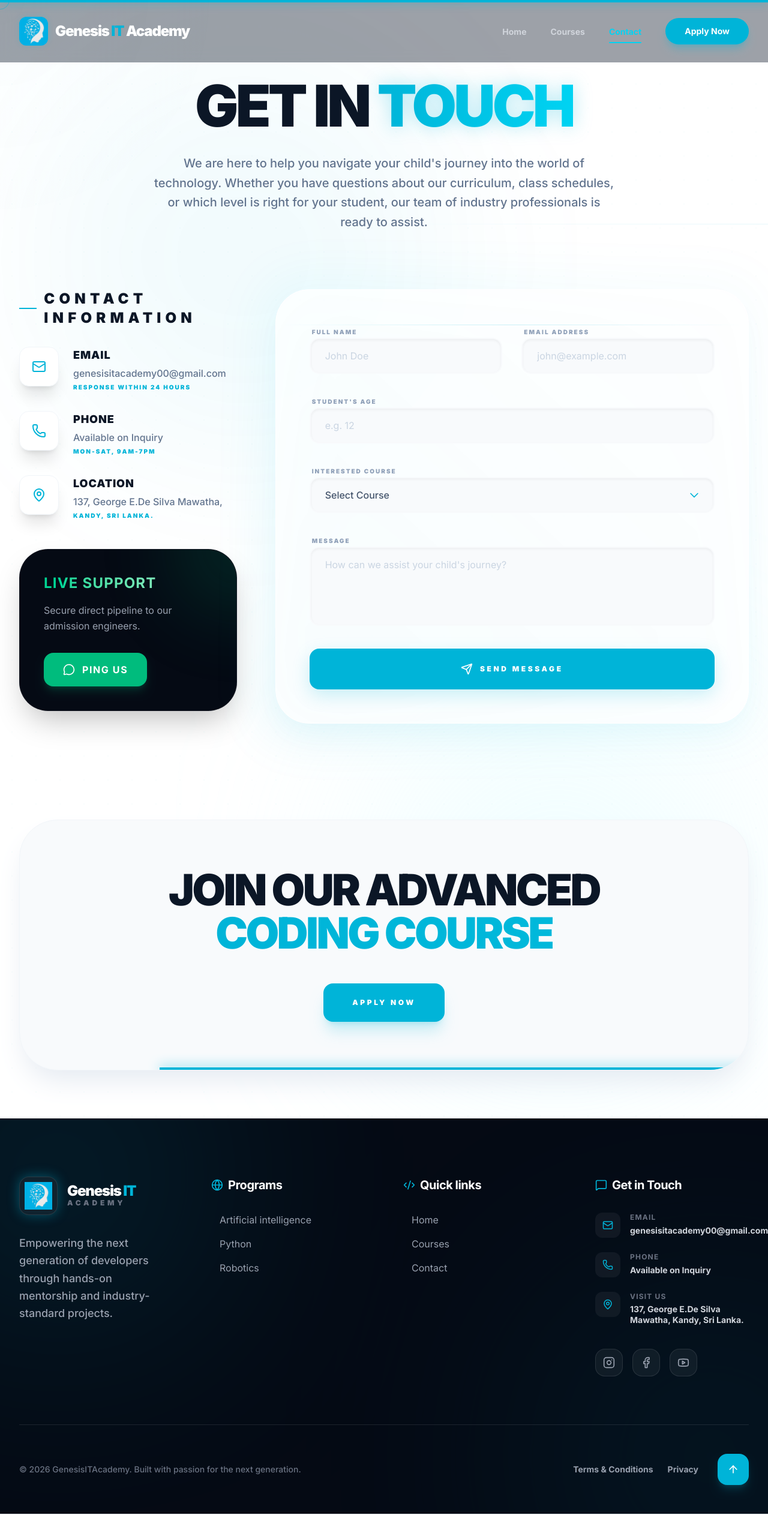
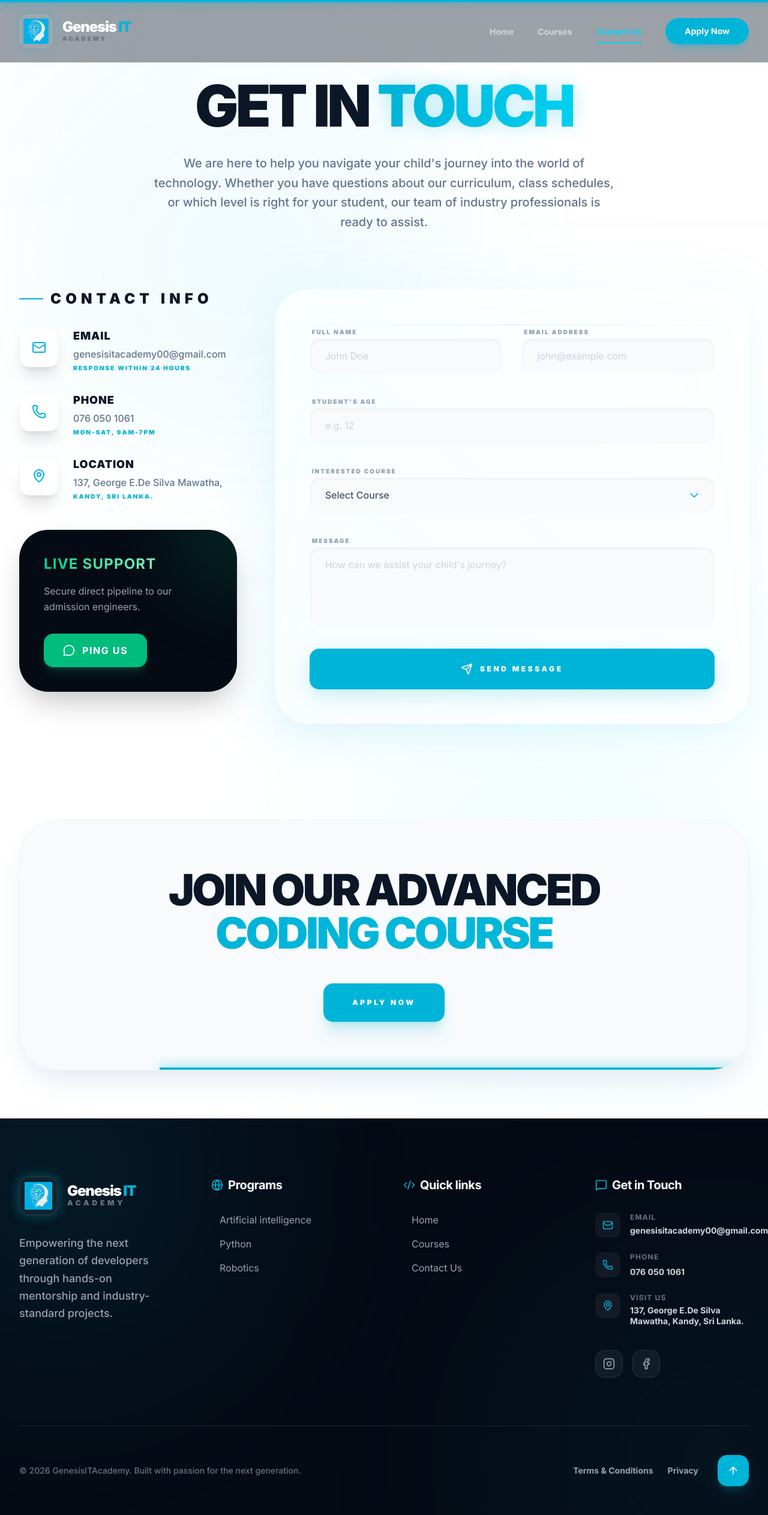
Before and after one commit to SustyDigiMarketers/Genesis-IT-Academy, a React (Vite) app: page /#/contact in a window 1280 px wide. Shown: the whole page at 60% size. Built offline with nearby package versions, Linux system fonts and the light colour scheme.

Commit message:
feat: enhance UI/UX, update contact info, social links, and course naming

```diff
--- a/src/components/Layout.tsx
+++ b/src/components/Layout.tsx
@@ -3,7 +3,6 @@ import { Link, useLocation } from 'react-router-dom';
 import {
   Instagram,
   Facebook,
-  Youtube,
   Mail,
   Phone,
   Globe,
@@ -85,7 +84,7 @@ const Navbar = () => {
   const navLinks = [
     { name: 'Home', path: '/' },
     { name: 'Courses', path: '/courses' },
-    { name: 'Contact', path: '/contact' },
+    { name: 'Contact Us', path: '/contact' },
   ];
 
   const isCodingTest = location.pathname === '/coding-test';
@@ -104,20 +103,23 @@ const Navbar = () => {
 
       <div className="max-w-7xl mx-auto px-4 sm:px-6 lg:px-8">
         <div className="flex justify-between h-16 items-center">
-          <Link to="/" className="flex items-center space-x-2 sm:space-x-3 group">
+          <Link to="/" className="flex items-center space-x-2 sm:space-x-4 group min-w-max">
             <motion.div
               whileHover={{ rotate: 360 }}
               transition={{ duration: 0.8 }}
-              className="w-10 h-10 sm:w-12 sm:h-12 flex items-center justify-center rounded-xl overflow-hidden shadow-[0_0_10px_rgba(0,180,216,0.2)]"
+              className="w-10 h-10 sm:w-14 sm:h-14 flex items-center justify-center rounded-2xl overflow-hidden shadow-[0_0_15px_rgba(0,180,216,0.3)] bg-white/5 border border-white/10 p-1.5"
             >
-              <img src="/logo.png" alt="Logo" className="w-full h-full" />
+              <img src="/logo.png" alt="Logo" className="w-full h-full object-contain" />
             </motion.div>
-            <span className={cn(
-              "text-xl sm:text-2xl font-black tracking-tighter transition-colors",
-              "text-white group-hover:text-cyan-400"
-            )}>
-              Genesis <span className="text-brand-blue">IT</span> Academy
-            </span>
+            <div className="flex flex-col">
+              <span className={cn(
+                "text-lg sm:text-2xl font-black tracking-tighter transition-colors leading-none",
+                "text-white group-hover:text-cyan-400"
+              )}>
+                Genesis <span className="text-brand-blue">IT</span>
+              </span>
+              <span className="text-[8px] sm:text-[10px] font-black uppercase tracking-[0.3em] text-gray-500 group-hover:text-cyan-400/50 transition-colors">Academy</span>
+            </div>
           </Link>
 
           {/* Desktop Navigation */}
@@ -169,36 +171,39 @@ const Navbar = () => {
             exit={{ opacity: 0, y: -20 }}
             className="md:hidden absolute top-full left-0 right-0 bg-brand-dark shadow-2xl border-t border-white/10 overflow-hidden"
           >
-            <div className="px-6 py-8 space-y-4">
+            <div className="px-6 py-12 space-y-2">
               {navLinks.map((link, i) => (
                 <motion.div
                   key={link.path}
-                  initial={{ opacity: 0, x: -20 }}
+                  initial={{ opacity: 0, x: -30 }}
                   animate={{ opacity: 1, x: 0 }}
-                  transition={{ delay: i * 0.1 }}
+                  transition={{ delay: i * 0.1, type: "spring", stiffness: 200, damping: 20 }}
                 >
                   <Link
                     to={link.path}
                     onClick={() => setIsOpen(false)}
                     className={cn(
-                      "block px-4 py-4 rounded-2xl text-lg font-bold transition-all",
-                      location.pathname === link.path ? "text-cyan-400 bg-white/5" : "text-gray-300 hover:bg-white/5"
+                      "flex items-center justify-between px-6 py-5 rounded-3xl text-xl font-black transition-all border border-transparent",
+                      location.pathname === link.path
+                        ? "text-cyan-400 bg-brand-blue/10 border-brand-blue/20"
+                        : "text-gray-300 hover:bg-white/5 active:scale-95"
                     )}
                   >
-                    {link.name}
+                    <span>{link.name}</span>
+                    <ChevronRight size={20} className={cn("transition-transform", location.pathname === link.path ? "opacity-100" : "opacity-0")} />
                   </Link>
                 </motion.div>
               ))}
               <motion.div
-                initial={{ opacity: 0, y: 20 }}
+                initial={{ opacity: 0, y: 30 }}
                 animate={{ opacity: 1, y: 0 }}
-                transition={{ delay: 0.3 }}
-                className="pt-6"
+                transition={{ delay: 0.4 }}
+                className="pt-10"
               >
                 <Link
                   to="/contact"
                   onClick={() => setIsOpen(false)}
-                  className="block w-full text-center btn-primary py-5 text-lg"
+                  className="block w-full text-center bg-brand-blue text-white py-6 rounded-[2rem] text-lg font-black uppercase tracking-widest shadow-xl shadow-brand-blue/20 active:scale-95 transition-all"
                 >
                   Apply Now
                 </Link>
@@ -274,7 +279,7 @@ const Footer = () => {
               {[
                 { name: 'Home', path: '/' },
                 { name: 'Courses', path: '/courses' },
-                { name: 'Contact', path: '/contact' }
+                { name: 'Contact Us', path: '/contact' }
               ].map((item) => (
                 <li key={item.name}>
                   <Link to={item.path} className="text-gray-400 hover:text-cyan-400 transition-colors flex items-center gap-2 group">
@@ -307,7 +312,7 @@ const Footer = () => {
                 </div>
                 <div>
                   <p className="text-xs font-bold text-gray-500 uppercase tracking-widest mb-1">Phone</p>
-                  <p className="text-sm font-bold text-gray-300">Available on Inquiry</p>
+                  <a href="tel:0760501061" className="text-sm font-bold text-gray-300 hover:text-brand-blue transition-colors">076 050 1061</a>
                 </div>
               </div>
               <div className="flex items-start gap-4 group">
@@ -323,16 +328,18 @@ const Footer = () => {
               {/* Social Icons Moved Here */}
               <div className="flex space-x-4 pt-4">
                 {[
-                  { icon: <Instagram size={20} />, label: "Instagram", color: "hover:text-pink-500 hover:border-pink-500" },
-                  { icon: <Facebook size={20} />, label: "Facebook", color: "hover:text-blue-500 hover:border-blue-500" },
-                  { icon: <Youtube size={20} />, label: "Youtube", color: "hover:text-red-500 hover:border-red-500" }
+                  { icon: <Instagram size={20} />, label: "Instagram", href: "https://www.instagram.com/genesisitacademy/", color: "hover:text-pink-500 hover:border-pink-500" },
+                  { icon: <Facebook size={20} />, label: "Facebook", href: "https://www.facebook.com/GenesisITacademy", color: "hover:text-blue-500 hover:border-blue-500" }
                 ].map((social, i) => (
                   <motion.a
                     key={i}
-                    href="#"
+                    href={social.href}
+                    target="_blank"
+                    rel="noopener noreferrer"
                     whileHover={{ y: -5, scale: 1.1 }}
+                    whileTap={{ scale: 0.9 }}
                     className={cn(
-                      "p-3 bg-white/5 rounded-2xl border border-white/10 transition-all duration-300 text-gray-400",
+                      "p-4 sm:p-3 bg-white/5 rounded-2xl border border-white/10 transition-all duration-300 text-gray-400",
                       social.color
                     )}
                   >
--- a/src/pages/Contact.tsx
+++ b/src/pages/Contact.tsx
@@ -97,9 +97,9 @@ export default function Contact() {
         >
           <motion.h1
             variants={itemVariants}
-            className="text-5xl sm:text-6xl md:text-8xl font-black text-brand-dark mb-8 tracking-tighter uppercase leading-none"
+            className="text-4xl sm:text-6xl md:text-8xl font-black text-brand-dark mb-8 tracking-tighter uppercase leading-tight sm:leading-none"
           >
-            Get in <span className="text-transparent bg-clip-text bg-gradient-to-r from-brand-blue to-cyan-400 drop-shadow-[0_0_15px_rgba(0,180,216,0.3)]">Touch</span>
+            Get in <span className="text-transparent bg-clip-text bg-gradient-to-r from-brand-blue via-cyan-400 to-brand-blue bg-[length:200%_auto] animate-shimmer drop-shadow-[0_0_15px_rgba(0,180,216,0.3)]">Touch</span>
           </motion.h1>
           <motion.p
             variants={itemVariants}
@@ -123,18 +123,23 @@ export default function Contact() {
             <div className="space-y-6 sm:space-y-8">
               <div className="flex items-center gap-3 mb-8 text-left">
                 <div className="w-10 h-[2px] bg-brand-blue" />
-                <h2 className="text-xl sm:text-2xl font-black text-brand-dark uppercase tracking-[0.3em]">Contact Information</h2>
+                <h2 className="text-xl sm:text-2xl font-black text-brand-dark uppercase tracking-[0.3em]">Contact Info</h2>
               </div>
               <div className="space-y-8">
                 {[
                   { icon: <Mail size={24} />, title: "Email", detail: "genesisitacademy00@gmail.com", sub: "Response within 24 hours", glow: "hover:shadow-brand-blue/10" },
-                  { icon: <Phone size={24} />, title: "Phone", detail: "Available on Inquiry", sub: "Mon-Sat, 9AM-7PM", glow: "hover:shadow-emerald-500/10" },
+                  { icon: <Phone size={24} />, title: "Phone", detail: "076 050 1061", sub: "Mon-Sat, 9AM-7PM", glow: "hover:shadow-emerald-500/10", link: "tel:0760501061" },
                   { icon: <MapPin size={24} />, title: "Location", detail: "137, George E.De Silva Mawatha,", sub: "Kandy, Sri Lanka.", glow: "hover:shadow-rose-500/10" }
                 ].map((item, i) => (
                   <motion.div
                     key={i}
                     whileHover={{ x: 15 }}
-                    className="flex items-start gap-6 group cursor-pointer text-left"
+                    whileTap={{ scale: 0.98 }}
+                    onClick={() => item.link && (window.location.href = item.link)}
+                    className={cn(
+                      "flex items-start gap-6 group cursor-pointer text-left",
+                      item.link && "hover:opacity-80 active:opacity-60"
+                    )}
                   >
                     <div className={cn(
                       "p-5 rounded-2xl transition-all duration-500 bg-white shadow-xl border border-slate-100 text-brand-blue group-hover:bg-brand-blue group-hover:text-white",
@@ -160,7 +165,7 @@ export default function Contact() {
                 <h3 className="text-xl sm:text-2xl font-bold mb-4 uppercase tracking-wider text-transparent bg-clip-text bg-gradient-to-r from-emerald-400 to-emerald-200">Live Support</h3>
                 <p className="text-gray-400 mb-6 sm:mb-8 leading-relaxed text-sm sm:text-base">Secure direct pipeline to our admission engineers.</p>
                 <a
-                  href="https://wa.me/919876543210"
+                  href="https://wa.me/94760501061"
                   target="_blank"
                   rel="noopener noreferrer"
                   className="inline-flex items-center gap-3 bg-emerald-500 text-white px-6 sm:px-8 py-3 sm:py-4 rounded-2xl font-bold hover:bg-emerald-400 transition-colors shadow-lg shadow-emerald-500/20 text-sm sm:text-base uppercase tracking-widest"
@@ -205,23 +210,23 @@ export default function Contact() {
                     <div className="grid grid-cols-1 sm:grid-cols-2 gap-8">
                       <div className="space-y-3 group text-left">
                         <label className="text-[10px] font-black uppercase tracking-[0.2em] text-slate-400 ml-1 group-focus-within:text-brand-blue transition-colors">Full Name</label>
-                        <input required name="name" type="text" placeholder="John Doe" className="w-full px-6 py-4 rounded-2xl bg-slate-50 border-2 border-transparent text-brand-dark focus:border-brand-blue focus:bg-white outline-none transition-all shadow-inner placeholder:text-slate-300" />
+                        <input required name="name" type="text" placeholder="John Doe" className="w-full px-6 py-4 rounded-2xl bg-slate-50 border-2 border-transparent text-brand-dark focus:border-brand-blue focus:bg-white outline-none transition-all shadow-inner placeholder:text-slate-300 text-base" />
                       </div>
                       <div className="space-y-3 group text-left">
                         <label className="text-[10px] font-black uppercase tracking-[0.2em] text-slate-400 ml-1 group-focus-within:text-brand-blue transition-colors">Email Address</label>
-                        <input required name="email" type="email" placeholder="john@example.com" className="w-full px-6 py-4 rounded-2xl bg-slate-50 border-2 border-transparent text-brand-dark focus:border-brand-blue focus:bg-white outline-none transition-all shadow-inner placeholder:text-slate-300" />
+                        <input required name="email" type="email" placeholder="john@example.com" className="w-full px-6 py-4 rounded-2xl bg-slate-50 border-2 border-transparent text-brand-dark focus:border-brand-blue focus:bg-white outline-none transition-all shadow-inner placeholder:text-slate-300 text-base" />
                       </div>
                     </div>
                     <div className="space-y-3 group text-left">
                       <label className="text-[10px] font-black uppercase tracking-[0.2em] text-slate-400 ml-1 group-focus-within:text-brand-blue transition-colors">Student's Age</label>
-                      <input required name="age" type="text" placeholder="e.g. 12" className="w-full px-6 py-4 rounded-2xl bg-slate-50 border-2 border-transparent text-brand-dark focus:border-brand-blue focus:bg-white outline-none transition-all shadow-inner placeholder:text-slate-300" />
+                      <input required name="age" type="text" placeholder="e.g. 12" className="w-full px-6 py-4 rounded-2xl bg-slate-50 border-2 border-transparent text-brand-dark focus:border-brand-blue focus:bg-white outline-none transition-all shadow-inner placeholder:text-slate-300 text-base" />
                     </div>
                     <div className="space-y-3 group text-left">
                       <label className="text-[10px] font-black uppercase tracking-[0.2em] text-slate-400 ml-1 group-focus-within:text-brand-blue transition-colors">Interested Course</label>
                       <div className="relative">
-                        <select name="course" required className="w-full px-6 py-4 rounded-2xl bg-slate-50 border-2 border-transparent text-slate-600 focus:border-brand-blue focus:bg-white outline-none transition-all appearance-none cursor-pointer shadow-inner font-medium">
+                        <select name="course" required className="w-full px-6 py-4 rounded-2xl bg-slate-50 border-2 border-transparent text-slate-600 focus:border-brand-blue focus:bg-white outline-none transition-all appearance-none cursor-pointer shadow-inner font-medium text-base">
                           <option value="" disabled selected>Select Course</option>
-                          <option>AI from the Scratch (Ages 8–11)</option>
+                          <option>AI with SCRATCH PROGRAMMING (Ages 8–11)</option>
                           <option>Python (Ages 11–17)</option>
                           <option>Robotics (Ages 11–17)</option>
                         </select>
@@ -232,7 +237,7 @@ export default function Contact() {
                     </div>
                     <div className="space-y-3 group text-left">
                       <label className="text-[10px] font-black uppercase tracking-[0.2em] text-slate-400 ml-1 group-focus-within:text-brand-blue transition-colors">Message</label>
-                      <textarea required name="message" rows={4} placeholder="How can we assist your child's journey?" className="w-full px-6 py-4 rounded-2xl bg-slate-50 border-2 border-transparent text-brand-dark focus:border-brand-blue focus:bg-white outline-none transition-all resize-none shadow-inner placeholder:text-slate-300"></textarea>
+                      <textarea required name="message" rows={4} placeholder="How can we assist your child's journey?" className="w-full px-6 py-4 rounded-2xl bg-slate-50 border-2 border-transparent text-brand-dark focus:border-brand-blue focus:bg-white outline-none transition-all resize-none shadow-inner placeholder:text-slate-300 text-base"></textarea>
                     </div>
                     <motion.button
                       whileHover={{ scale: 1.02, backgroundColor: "#0096C7" }}
--- a/src/pages/Terms.tsx
+++ b/src/pages/Terms.tsx
@@ -62,7 +62,7 @@ export default function Terms() {
             <div className="space-y-4">
               <div className="bg-slate-50 p-8 rounded-2xl border border-slate-100 hover:bg-white transition-colors cursor-default">
                 <p className="text-brand-blue font-black text-sm uppercase tracking-[0.2em] mb-4">Age Requirements:</p>
-                <p className="text-slate-500 text-lg leading-relaxed font-medium italic">Courses are strictly categorized by age groups to ensure curriculum suitability: AI from the scratch is for ages 8 to 11, while Python and Advanced Robotics courses are designed for ages 11 to 17.</p>
+                <p className="text-slate-500 text-lg leading-relaxed font-medium italic">Courses are strictly categorized by age groups to ensure curriculum suitability: AI with SCRATCH PROGRAMMING is for ages 8 to 11, while Python and Advanced Robotics courses are designed for ages 11 to 17.</p>
               </div>
             </div>
           </motion.div>
@@ -152,7 +152,7 @@ export default function Terms() {
                   title: "1. Full Payment (Standard)",
                   features: [
                     "Discounted Rate: Pay the full course fee upfront to secure the best available rate.",
-                    "Immediate Access: Receive instant access to all curriculum materials, including project guides for tracks like AI with Scratch or Python Essentials.",
+                    "Immediate Access: Receive instant access to all curriculum materials, including project guides for tracks like AI with SCRATCH PROGRAMMING or Python Essentials.",
                     "Due Date: Must be completed at least 48 hours before the first scheduled session."
                   ],
                   accent: "bg-brand-blue"
```
Also changed, not shown: src/pages/Courses.tsx (+6 -6 lines), src/pages/Home.tsx (+9 -12 lines).
